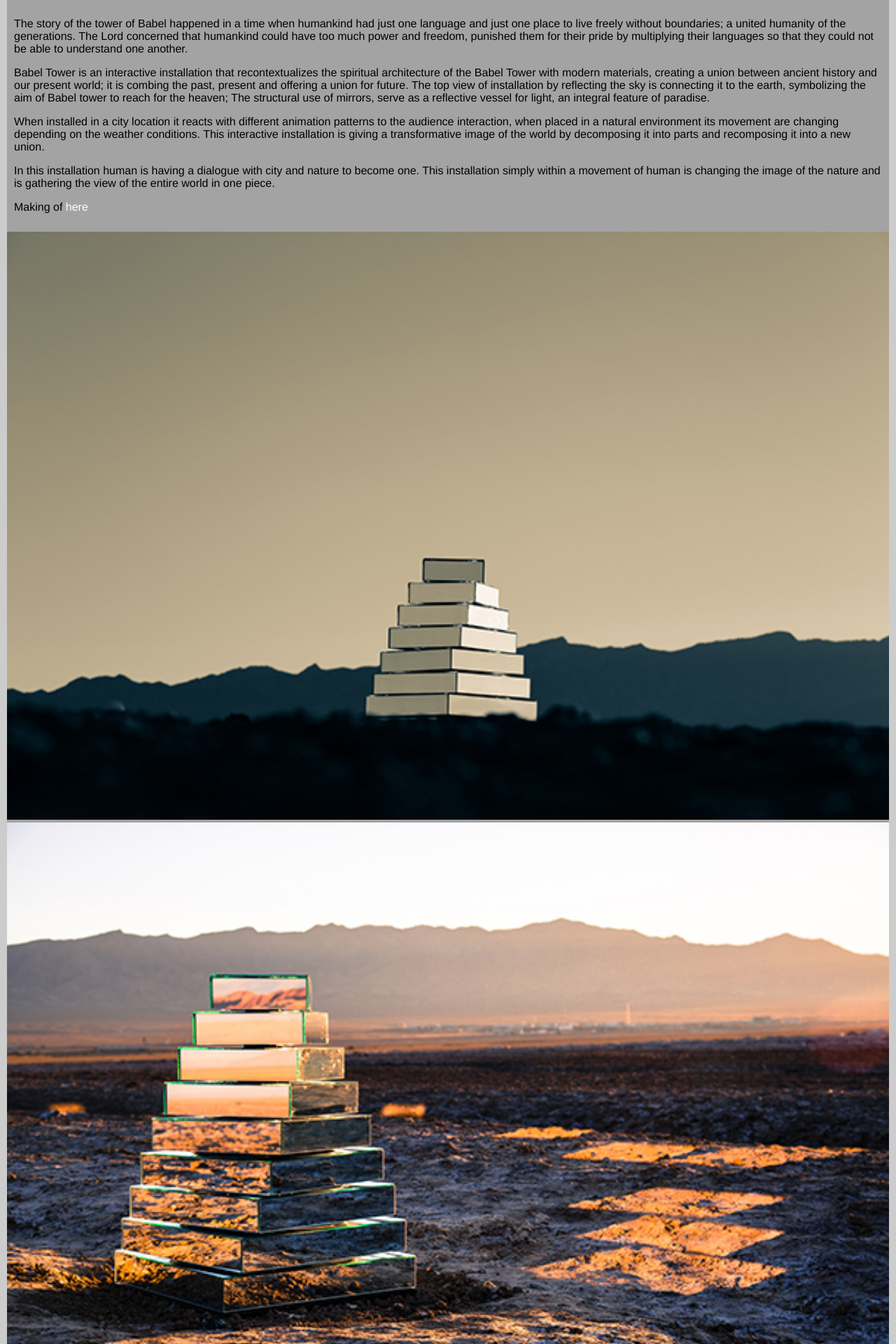
After one commit to gugo/gugo.github.io, a PHP site: page /babeltower.html in a window 1280 px wide. The commit adds this page. Shown: the part 809-2729 px from the top of the page at 70% size. Run offline with PHP 8.4, Linux system fonts and the light colour scheme.

Commit message:
New Project Added

```diff
--- /dev/null
+++ b/babeltower.html
@@ -0,0 +1,62 @@
+<!DOCTYPE html>
+<html>
+<head>
+	<title>GUGO | Project | Babel Tower</title>
+	<link type="text/css" rel="stylesheet" href="css/style.css"/>
+    <link type="text/css" rel="stylesheet" href="css/images.css"/>
+</head>
+<body style="background-color:rgba(0,0,0,0.2);">
+	<div id="babeltower" style="padding:5px 2px;">
+		<div class="title">
+			<h1>BABEL TOWER</h1>
+		</div>
+		<div class="subtitle"></div>
+		<div class="data">
+			<p>A Project by:</p>
+			<p>Shirin Abedinirad: Conceptual Artist</p>
+			<p>Guglielmo Torelli: Designer / Digital Artist</p>
+		</div>
+		<div class="media">
+			<div class="videoWrapper">
+				<iframe src="https://player.vimeo.com/video/145726333" frameborder="0" webkitallowfullscreen mozallowfullscreen allowfullscreen></iframe> <p><a href="https://vimeo.com/145726333">Babel Tower _ Interactive Installation</a> from <a href="https://vimeo.com/shirinabedinirad">shirinabedinirad</a> on <a href="https://vimeo.com">Vimeo</a>.</p>
+			</div>
+		</div>
+		<div class="description">
+		    <p>The story of the tower of Babel happened in a time when humankind had just one language and just one place to live freely without boundaries; a united humanity of the generations. The Lord concerned that humankind could have too much power and freedom, punished them for their pride by multiplying their languages so that they could not be able to understand one another.</p>
+		    <p>Babel Tower is an interactive installation that recontextualizes the spiritual architecture of the Babel Tower with modern materials, creating a union between ancient history and our present world; it is combing the past, present and offering a union for future.
+		    The top view of installation by reflecting the sky is connecting it to the earth, symbolizing the aim of Babel tower to reach for the heaven; The structural use of mirrors, serve as a reflective vessel for light, an integral feature of paradise.</p>
+		    <p>When installed in a city location it reacts with different animation patterns to the audience interaction, when placed in a natural environment its movement are changing depending on the weather conditions. This interactive installation is giving a transformative image of the world by decomposing it into parts and recomposing it into a new union.</p>
+		    <p>In this installation human is having a dialogue with city and nature to become one. This installation simply within a movement of human is changing the image of the nature and is gathering the view of the entire world in one piece.</p>
+		    <p>Making of <a href="https://www.flickr.com/photos/116435874@N07/albums/72157661132474882" target="_blank">here</a></p>
+		</div>
+		<div class="media">
+			<img src="/img/babel_01.jpg" class="project-image">
+		</div>
+		<div class="media">
+			<img src="/img/babel_02.jpg" class="project-image">
+		</div>
+		<div class="media">
+			<img src="/img/babel_03.jpg" class="project-image">
+		</div>
+		<div class="media">
+			<img src="/img/babel_04.jpg" class="project-image">
+		</div>
+		<div class="media">
+			<img src="/img/babel_05.jpg" class="project-image">
+		</div>
+		<div class="project-footer">
+		    <p>Special Thanks to: Giosuè Russo, Pasquale Malizia, Hamid Sohanaki, Davoud Abedinirad</p>
+		</div>
+	</div>
+	<script>
+	  (function(i,s,o,g,r,a,m){i['GoogleAnalyticsObject']=r;i[r]=i[r]||function(){
+	  (i[r].q=i[r].q||[]).push(arguments)},i[r].l=1*new Date();a=s.createElement(o),
+	  m=s.getElementsByTagName(o)[0];a.async=1;a.src=g;m.parentNode.insertBefore(a,m)
+	  })(window,document,'script','//www.google-analytics.com/analytics.js','ga');
+
+	  ga('create', 'UA-69909326-1', 'auto');
+	  ga('send', 'pageview');
+
+	</script>
+</body>
+</html>
--- a/balloops.html
+++ b/balloops.html
@@ -6,7 +6,7 @@
     <link type="text/css" rel="stylesheet" href="css/images.css"/>
 </head>
 <body style="background-color:rgba(0,0,0,0.2);">
-	<div id="digitalembroidery" style="padding:5px 2px;">
+	<div id="balloops" style="padding:5px 2px;">
 		<div class="title">
 			<h1>BALLOOPS</h1>
 		</div>
--- a/css/style.css
+++ b/css/style.css
@@ -174,6 +174,10 @@ iframe.project-container {
   height: 100%;
 }
 
+#babeltower iframe.project-container {
+  height: 3120px;
+}
+
 #napnap iframe.project-container {
   height: 4800px;
 }
--- a/gugologo.html
+++ b/gugologo.html
@@ -6,7 +6,7 @@
     <link type="text/css" rel="stylesheet" href="css/images.css"/>
 </head>
 <body style="background-color:rgba(0,0,0,0.2);">
-	<div id="digitalembroidery" style="padding:5px 2px;">
+	<div id="gugologo" style="padding:5px 2px;">
 		<div class="title">
 			<h1>Gugo Logo</h1>
 		</div>
--- a/napnap.html
+++ b/napnap.html
@@ -6,7 +6,7 @@
     <link type="text/css" rel="stylesheet" href="css/images.css"/>
 </head>
 <body style="background-color:rgba(0,0,0,0.2);">
-	<div id="digitalembroidery" style="padding:5px 2px;">
+	<div id="napnap" style="padding:5px 2px;">
 		<div class="title">
 			<h1>NAPNAP</h1>
 		</div>
--- a/psychotropicalflorence.html
+++ b/psychotropicalflorence.html
@@ -6,7 +6,7 @@
     <link type="text/css" rel="stylesheet" href="css/images.css"/>
 </head>
 <body style="background-color:rgba(0,0,0,0.2);">
-	<div id="digitalembroidery" style="padding:5px 2px;">
+	<div id="psytroflo" style="padding:5px 2px;">
 		<div class="title">
 			<h1>PSY-TRO-FLO</h1>
 		</div>
--- a/smfgenerativelogo.html
+++ b/smfgenerativelogo.html
@@ -6,7 +6,7 @@
     <link type="text/css" rel="stylesheet" href="css/images.css"/>
 </head>
 <body style="background-color:rgba(0,0,0,0.2);">
-	<div id="digitalembroidery" style="padding:5px 2px;">
+	<div id="smflogo" style="padding:5px 2px;">
 		<div class="title">
 			<h1>SMF GENERATIVE LOGO</h1>
 		</div>
```
Also changed, not shown: index.html (+6 -6 lines), js/app.js (+18 -0 lines), img/babel_01.jpg (added), img/babel_02.jpg (added), img/babel_03.jpg (added), img/babel_04.jpg (added), img/babel_05.jpg (added).
